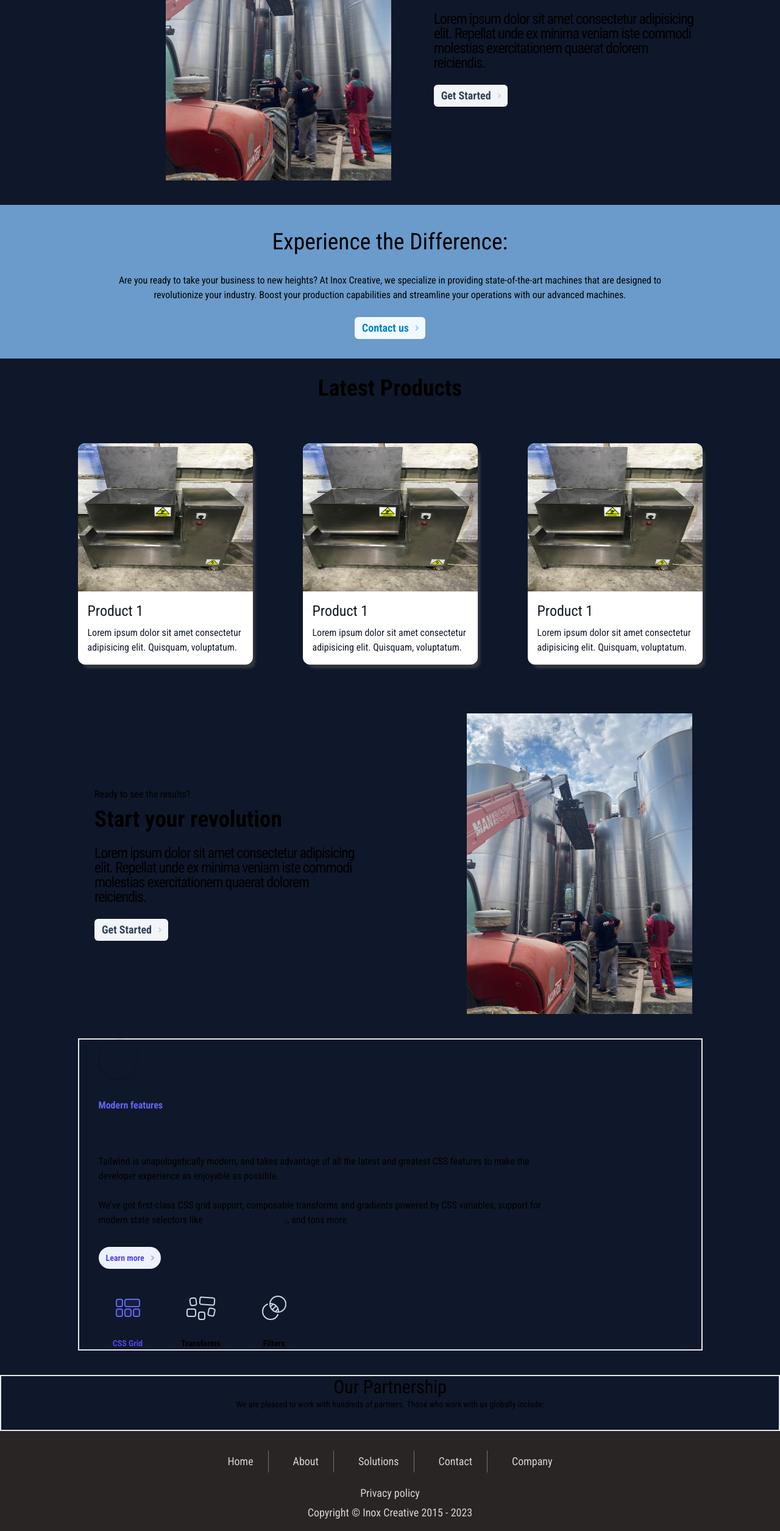
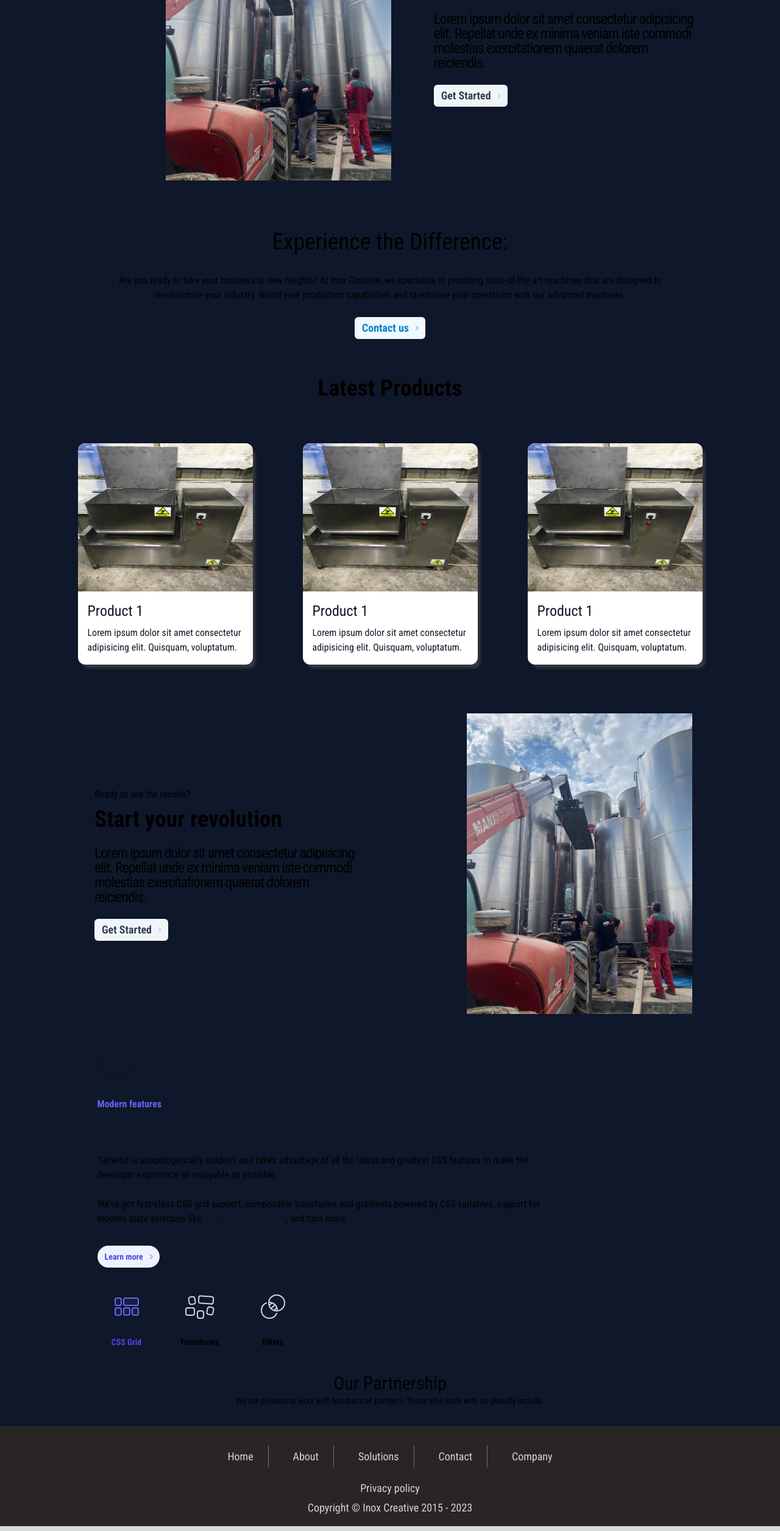
Before and after one commit to markotasevski1/inox-creative-nextjs, a Next.js app: page / in a window 1280 px wide. Shown: the part 1105-3616 px from the top of the page at 61% size. Built offline with nearby package versions, Linux system fonts and the light colour scheme.

Commit message:
updated all sections

```diff
--- a/components/cta-section/CtaSection.tsx
+++ b/components/cta-section/CtaSection.tsx
@@ -24,7 +24,7 @@ export default function CtaSection({
     animateCtaTitle()
   }, [])
   return (
-    <div className="bg-slight-dark-blue  ">
+    <div className="bg-tailwind-dark-blue-color ">
       <div className="cta-title py-8 max-w-7xl  m-auto   flex flex-col gap-6  ">
         <h2 className="  w-4/5 m-auto text-center font-medium text-4xl">
           {title}
--- a/components/cta-section/DemoCtaSection.tsx
+++ b/components/cta-section/DemoCtaSection.tsx
@@ -114,7 +114,7 @@ export function DemoCtaSection() {
 
   return (
     <section id="modern-features ">
-      <div className=" mx-auto px-4 sm:px-6 md:px-8 max-w-[1025px] border-2">
+      <div className=" mx-auto px-4 sm:px-6 md:px-8 max-w-[1025px] ">
         <IconContainer
           className="dark:bg-indigo-500 dark:highlight-white/20"
           light={require('../../assets/modern-features.png').default.src}
--- a/components/hero-sections/MainHeroSection.tsx
+++ b/components/hero-sections/MainHeroSection.tsx
@@ -9,7 +9,7 @@ export function MainHeroSection({
 }: MainHeroSectionProps) {
   const marginBottomClass = hasContentBlock ? 'mb-40' : 'pb-40'
   return (
-    <div className={`border-2  ${marginBottomClass}`}>
+    <div className={` border-2 ${marginBottomClass}`}>
       <div className="relative max-w-4xl   mx-auto pt-20 sm:pt-24 lg:pt-32 max-h-[610px] ">
         <HeroSectionHeader />
         {hasContentBlock && <HeroSectionContentBlock />}
--- a/components/partners-section/PartnersSection.tsx
+++ b/components/partners-section/PartnersSection.tsx
@@ -15,7 +15,7 @@ export default function PartnersSection() {
 
   return (
     <div className="">
-      <div className="max-w-[1300px] border-2 m-auto mt-10">
+      <div className="max-w-[1300px]  m-auto mt-10">
         <div className=" flex flex-col items-center justify-center text-3xl">
           <h2>Our Partnership</h2>
           <p className="text-sm">
--- a/components/second-hero-section/HeroSection.tsx
+++ b/components/second-hero-section/HeroSection.tsx
@@ -3,7 +3,7 @@ import HeroSectionHeader from './HeroSectionHeader'
 export default function HeroSection() {
   return (
     <div className="flex m-auto background-linear-blue">
-      <div className="max-w-[1500px] border-2 m-auto  h-min-[349px]  relative">
+      <div className="max-w-[1500px] m-auto  h-min-[349px]  relative">
         <HeroSectionHeader />
         <ThreeImages />
       </div>
--- a/tailwind.config.ts
+++ b/tailwind.config.ts
@@ -22,6 +22,7 @@ const config: Config = {
         'light-blue': '#7eafdd',
         'slight-dark-blue': '#6a9bcb',
         'tailwind-dark-blue-color': '#0F172A',
+        'dark-purple': '#6366F1',
       },
       width: {
         '30%': '30%',
```
